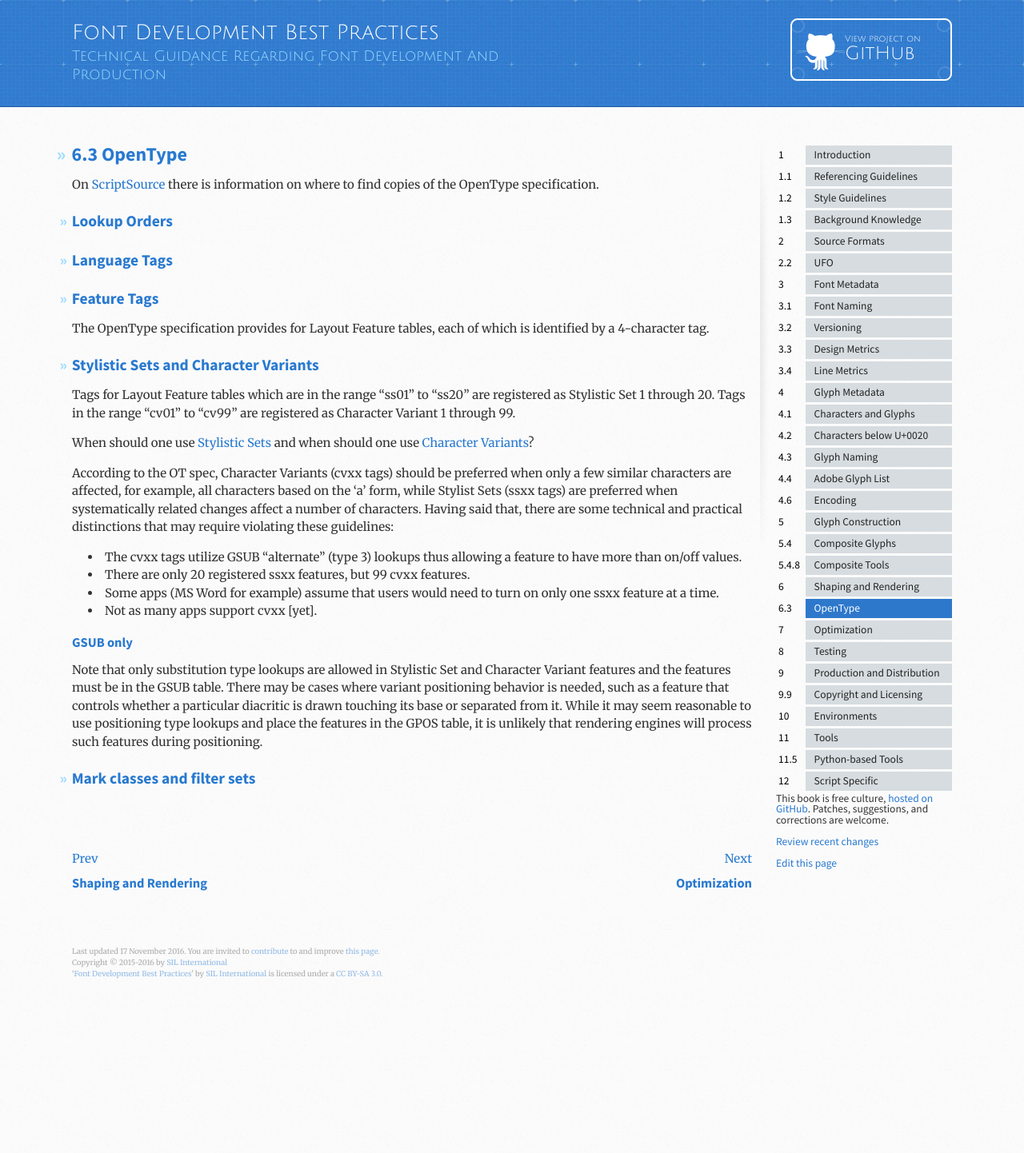
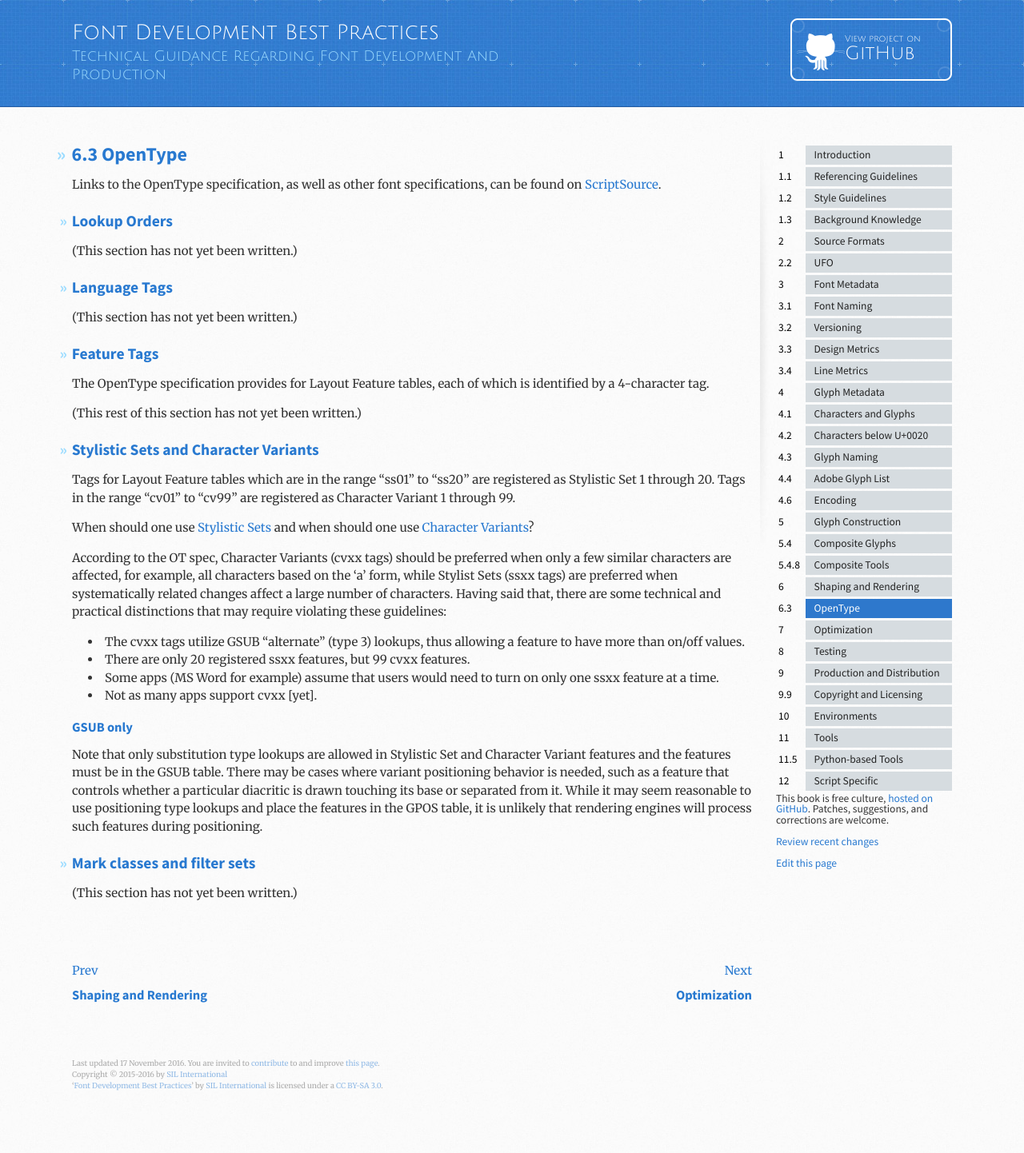
Before and after one commit to silnrsi/FDBP, a Jekyll site: the page built from en-US/OpenType.md, in a window 1280 px wide. Shown: the whole page at 80% size. Built offline with Jekyll 4.4.1, drawn with Linux system fonts in a browser that asks for light colours; before the commit the page ends 1302 px from its top, so only the background shows below that.

Commit message:
minor enhancements

```diff
--- a/en-US/OpenType.md
+++ b/en-US/OpenType.md
@@ -6,15 +6,21 @@ outlevel: 6.3
 category: OpenType
 title: OpenType
 ---
-On [ScriptSource][OTinfo on SS] there is information on where to find copies of the OpenType specification.
+Links to the OpenType specification, as well as other font specifications, can be found on [ScriptSource][OTinfo on SS].
 
 ## Lookup Orders
 
+(This section has not yet been written.)
+
 ## Language Tags
+
+(This section has not yet been written.)
 
 ## Feature Tags
 
 The OpenType specification provides for Layout Feature tables, each of which is identified by a 4-character tag.
+
+(This rest of this section has not yet been written.)
 
 ## Stylistic Sets and Character Variants
 
@@ -22,9 +28,9 @@ Tags for Layout Feature tables which are in the range "ss01" to "ss20" are regis
 
 When should one use [Stylistic Sets] and when should one use [Character Variants]?
 
-According to the OT spec, Character Variants (cvxx tags) should be preferred when only a few similar characters are affected, for example, all characters based on the ‘a’ form, while Stylist Sets (ssxx tags) are preferred when systematically related changes affect a number of characters. Having said that, there are some technical and practical distinctions that may require violating these guidelines:
+According to the OT spec, Character Variants (cvxx tags) should be preferred when only a few similar characters are affected, for example, all characters based on the ‘a’ form, while Stylist Sets (ssxx tags) are preferred when systematically related changes affect a large number of characters. Having said that, there are some technical and practical distinctions that may require violating these guidelines:
 
-- The cvxx tags utilize GSUB “alternate” (type 3) lookups thus allowing a feature to have more than on/off values.
+- The cvxx tags utilize GSUB “alternate” (type 3) lookups, thus allowing a feature to have more than on/off values.
 - There are only 20 registered ssxx features, but 99 cvxx features.
 - Some apps (MS Word for example) assume that users would need to turn on only one ssxx feature at a time.
 - Not as many apps support cvxx [yet].
@@ -35,6 +41,8 @@ Note that only substitution type lookups are allowed in Stylistic Set and Charac
 
 ## Mark classes and filter sets
 
+(This section has not yet been written.)
+
 [OTinfo on SS]: http://scriptsource.org/cms/scripts/page.php?item_id=entry_detail&uid=kr5s6gwpdy
 
 [Stylistic Sets]: http://www.microsoft.com/typography/otspec/features_pt.htm#ssxx
```
